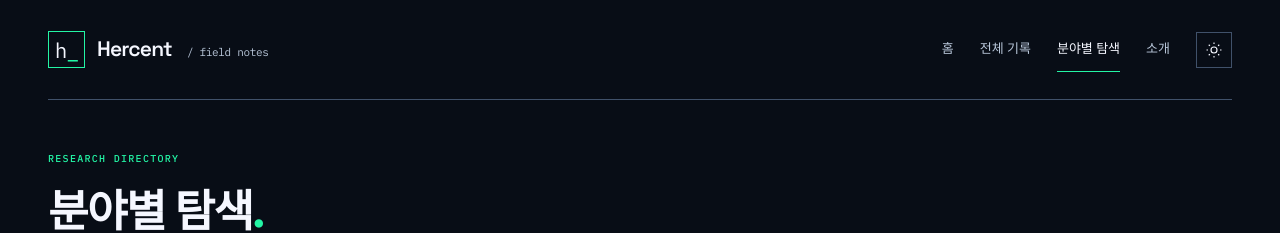
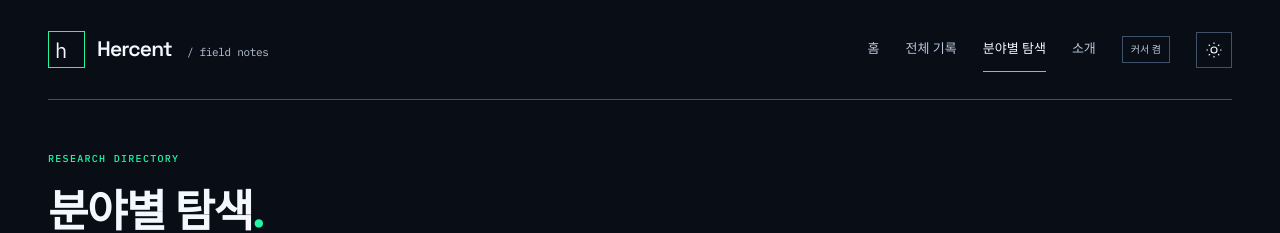
Before and after one commit to katarinabluu-gosegulover/Hercent.github.io, a Jekyll site: the page built from categories/index.html, in a window 1280 px wide. Shown: the top 233 px of the page. Built offline with Jekyll 4.4.1, drawn with Linux system fonts in a browser that asks for light colours; some web fonts are replaced.

Commit message:
Animate header logo cursor with shared motion preferences

```diff
--- a/_includes/profile-cursor-control.html
+++ b/_includes/profile-cursor-control.html
@@ -1 +1 @@
-<button class="cursor-toggle" type="button" data-cursor-toggle aria-label="프로필 커서 깜빡임" aria-pressed="true" hidden>커서 켬</button>
+<button class="cursor-toggle" type="button" data-cursor-toggle aria-label="로고와 프로필 커서 깜빡임" aria-pressed="true" hidden>커서 켬</button>
--- a/_includes/site-header.html
+++ b/_includes/site-header.html
@@ -1,6 +1,6 @@
 <header class="site-header">
   <a class="brand" href="{{ '/' | relative_url }}">
-    <span class="brand-symbol" aria-hidden="true">h<span>_</span></span>
+    <span class="brand-symbol" aria-hidden="true">h<span class="profile-cursor">_</span></span>
     <span>Hercent<span class="brand-suffix"> / field notes</span></span>
   </a>
   <nav class="site-nav" aria-label="주요 메뉴">
@@ -9,6 +9,7 @@
     <a href="{{ '/categories/' | relative_url }}"{% if page.nav == "categories" or page.layout == "category_page" %} aria-current="page"{% endif %}>분야별 탐색</a>
     <a href="{{ '/about/' | relative_url }}"{% if page.nav == "about" %} aria-current="page"{% endif %}>소개</a>
   </nav>
+  {% unless page.nav == "home" or page.nav == "about" %}{% include profile-cursor-control.html %}{% endunless %}
   <button class="theme-toggle" type="button" data-theme-toggle aria-label="다크 모드 전환" aria-pressed="false">
     <svg width="18" height="18" viewBox="0 0 24 24" fill="none" stroke="currentColor" stroke-width="1.5" aria-hidden="true"><circle cx="12" cy="12" r="4"/><path d="M12 2v2m0 16v2M2 12h2m16 0h2M5 5l1.5 1.5m11 11L19 19M5 19l1.5-1.5m11-11L19 5"/></svg>
   </button>
```
Also changed, not shown: tests/smoke.cjs (+15 -1 lines).
